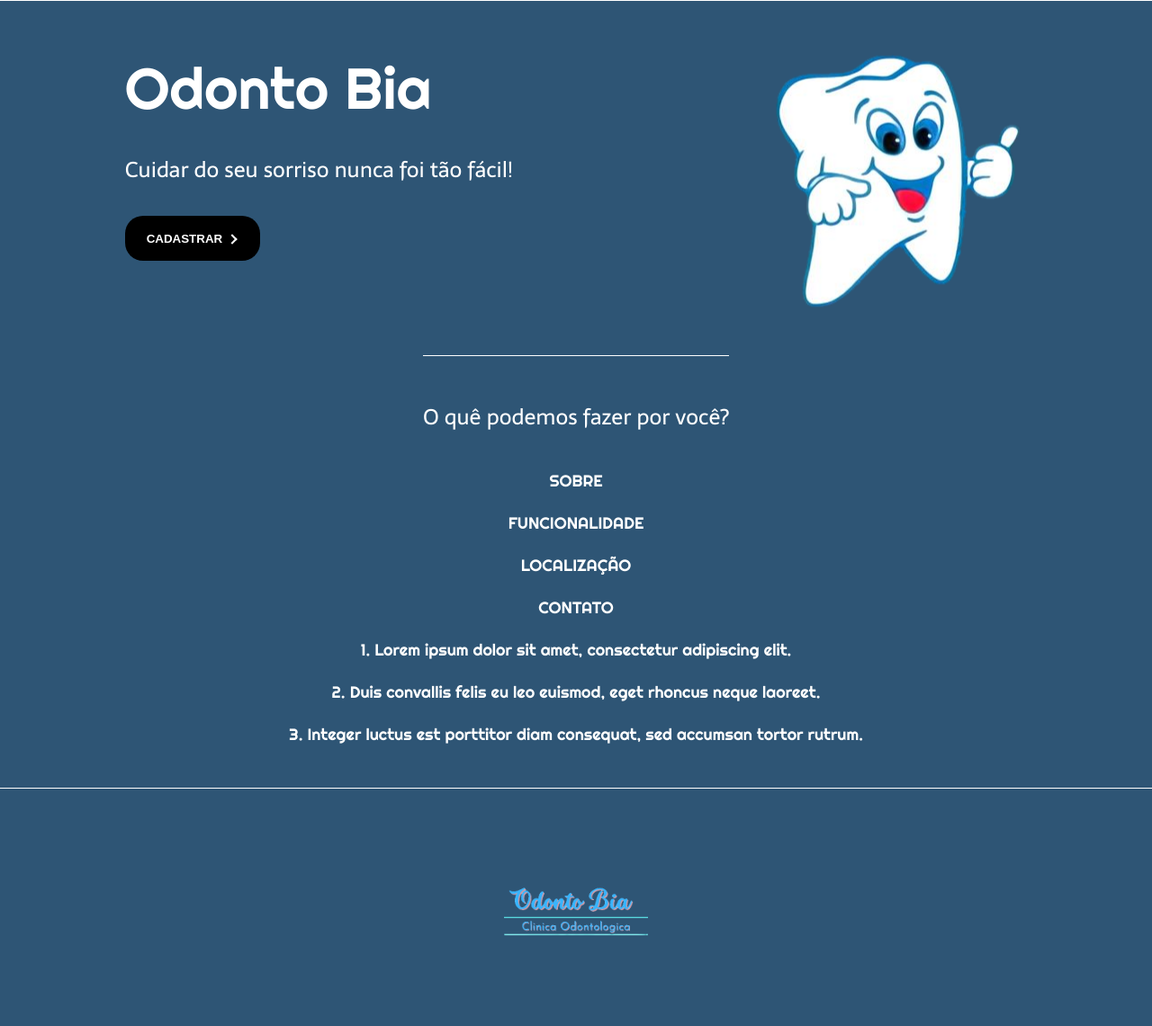
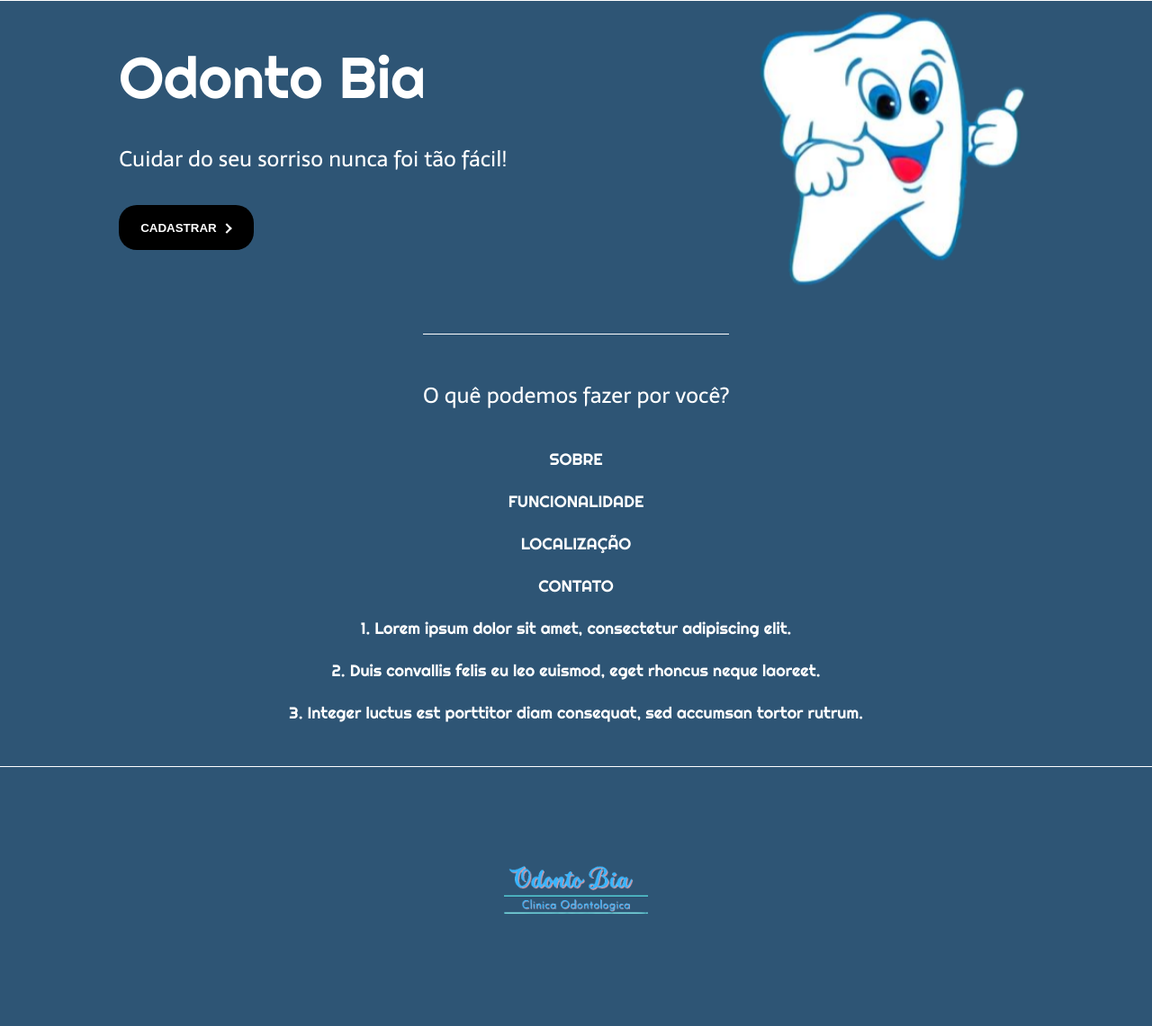
Before and after one commit to Lil-PH/TrabalhoIntegrador, a PHP site: page / in a window 1280 px wide. Shown: the part 78-1219 px from the top of the page at 90% size. After the commit the page ends 1095 px from the top, so only its background shows below. Run offline with PHP 8.4, Linux system fonts and the light colour scheme.

Commit message:
Responsividade 2

```diff
--- a/css/style.css
+++ b/css/style.css
@@ -64,7 +64,7 @@ header {
     display: none;
 }
 
-@media screen and (max-width: 730px) {
+@media screen and (max-width: 768px) {
     .nav-bar {
         padding: 1.5rem 4rem;
     }
@@ -103,6 +103,12 @@ header {
     .open {
         display: block;
     }
+
+    .conteudo-principal-imagem {
+        width: 10%;
+        flex-direction: column; /* para direcionar para baixo da coluna */
+    }
+
 }
 
 /* Conteudo principal */
@@ -286,7 +292,9 @@ header {
 
   .conteudo-principal-imagem{
     /*altura da imagen*/
-    max-width: 100%;
+    display: flex;
+    width: 25%;
+    justify-content: space-around;
   }
 
   /* Botao de Cadastro */
@@ -335,9 +343,3 @@ header {
     display: block;
     margin: 0 auto;
   }
-
-  .imagem-responsiva {
-    max-width: 100%;
-    height: auto;
-    padding-top: 50px;
-  }
--- a/html/cadastro.html
+++ b/html/cadastro.html
@@ -5,8 +5,8 @@
     <meta http-equiv="X-UA-Compatible" content="IE=edge">
     <meta name="viewport" content="width=device-width, initial-scale=1.0">
     <title>CADASTRO</title>
-    <link rel="stylesheet" href="/TrabalhoIntegrador/css/cadastro.css">
-    <link rel="shortcut icon" href="/image/Dente.png" type="image/x-icon">
+    <link rel="stylesheet" href="../css/cadastro.css">
+    <link rel="shortcut icon" href="../image/Dente.png" type="image/x-icon">
 </head>
 
 <div class="login-box">
--- a/html/telaDeUsuario.html
+++ b/html/telaDeUsuario.html
@@ -2,8 +2,8 @@
 <html>
   <head>
     <title>Agendamento de Consulta</title>
-    <link rel="stylesheet" href="/TrabalhoIntegrador/css/test2.css">
-    <link rel="shortcut icon" href="/image/Dente.png" type="image/x-icon">
+    <link rel="stylesheet" href="../css/test2.css">
+    <link rel="shortcut icon" href="../image/Dente.png" type="image/x-icon">
   </head>
   <body>
     <label class="container">
--- a/index.html
+++ b/index.html
@@ -8,14 +8,14 @@
     <meta name="description" content="AV.Belo Horizonte, 1098, Praiamar - nova almeida contato (27)99855-7801">
     <link rel="stylesheet" href="./css/style.css">
     <title>Odonto Bia</title>
-    <link rel="shortcut icon" href="/TrabalhoIntegrador/image/Dente.png" type="image/x-icon">
+    <link rel="shortcut icon" href="./image/Dente.png" type="image/x-icon">
 </head>
 
 <body>
     <header>
         <nav class="nav-bar">
             <div class="logo">
-                <a href="/"><h1>Odonto Bia</h1></a>
+                <a href="./"><h1>Odonto Bia</h1></a>
             </div>
             <div class="nav-list">
 
@@ -32,14 +32,14 @@
                     <li class="nav-item"><a href="#contato"><button class="item-menu">
                         CONTATO
                     </button></a></li>
-                    <li class="nav-item"><a href="/TrabalhoIntegrador/html/login.html"><button class="item-menu">
+                    <li class="nav-item"><a href="./html/login.html"><button class="item-menu">
                         LOGIN
                     </button></a></li>
                 </ul>
             </div>
 
             <div class="mobile-menu-icon">
-                <button onclick="menuShow()"><img class="icon" src="/TrabalhoIntegrador/image/menu_white_36dp.svg" alt=""></button>
+                <button onclick="menuShow()"><img class="icon" src="./image/menu_white_36dp.svg" alt=""></button>
             </div>
         </nav>
         <div class="mobile-menu">
@@ -56,7 +56,7 @@
                     <li class="nav-item"><a href="#contato"><button class="item-menu">
                         CONTATO
                     </button></a></li>
-                    <li class="nav-item"><a href="/TrabalhoIntegrador/html/login.html"><button class="item-menu">
+                    <li class="nav-item"><a href="./html/login.html"><button class="item-menu">
                         LOGIN
                     </button></a></li>
                 </ul>
@@ -71,7 +71,7 @@
                 <h1 class="conteudo-principal-escrito-titulo">Odonto Bia</h1>
                 <h2 class="conteudo-principal-escrito-subtitulo">Cuidar do seu sorriso nunca foi tão fácil!</h2>
 
-                <a href="/TrabalhoIntegrador/html/cadastro.html"><button class="botao">
+                <a href="./html/cadastro.html"><button class="botao">
                     CADASTRAR
                     <div class="arrow-wrapper">
                         <div class="arrow"></div>
@@ -81,7 +81,7 @@
 
             </div>
 
-            <img class="conteudo-principal-imagem, imagem-responsiva" src="image/Dente.png" alt="Dente">
+            <img class="conteudo-principal-imagem" src="./image/Dente.png" alt="image"/>
 
         </section>
 
@@ -100,11 +100,11 @@
 
     </main>
 
-    <script src="/TrabalhoIntegrador/js/script.js"></script>
+    <script src="./js/script.js"></script>
 
     <footer class="rodape">
         <!-- Roda pé da pagina -->
-        <img class="rodape-imagem" src="image/Logo roda pé.png" alt="Logo OdontoBia">
+        <img class="rodape-imagem" src="./image/Logo roda pé.png" alt="Logo OdontoBia">
 
     </footer>
 
--- a/js/script.js
+++ b/js/script.js
@@ -2,19 +2,14 @@ function menuShow() {
   let menuMobile = document.querySelector('.mobile-menu');
   if (menuMobile.classList.contains('open')) {
       menuMobile.classList.remove('open');
-        document.querySelector('.icon').src = "/TrabalhoIntegrador/image/menu_white_36dp.svg";
+      document.querySelector('.icon').src = "../image/menu_white_36dp.svg";
   } else {
       menuMobile.classList.add('open');
-        document.querySelector('.icon').src = "/TrabalhoIntegrador/image/close_white_36dp.svg";
+      document.querySelector('.icon').src = "../image/close_white_36dp.svg";
   }
 }
 
 window.addEventListener('resize', function(event){
-    // Recalcula a largura da imagem quando a tela é redimensionada
-    var imagens = document.getElementsByClassName('imagem-responsiva');
-    for(var i = 0; i < imagens.length; i++){
-      imagens[i].style.width = '100%';
-    }
 
   var paragrafos = document.getElementsByClassName('conteudo-secundario-paragrafo');
   for(var i = 0; i < paragrafos.length; i++){
```
Also changed, not shown: html/login.html (+4 -4 lines). Lines whose indentation alone changed are shown as unchanged.
